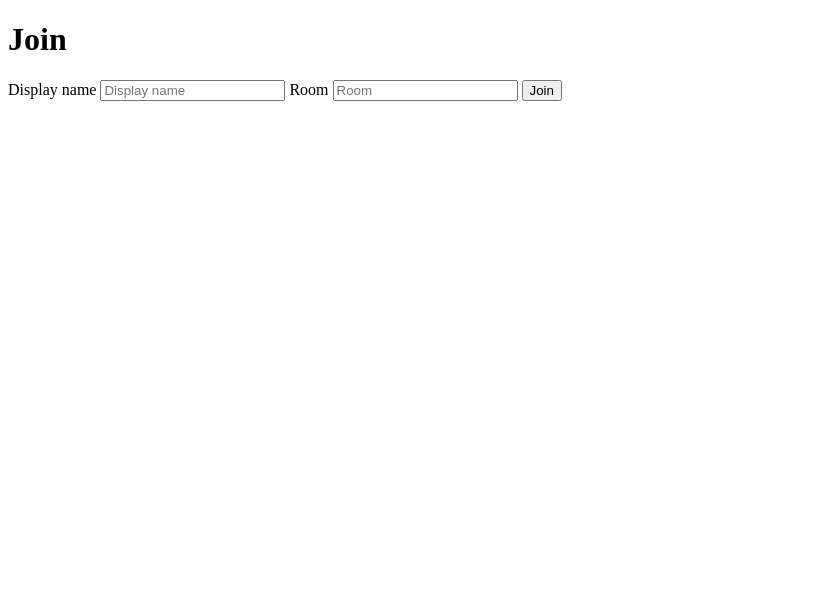
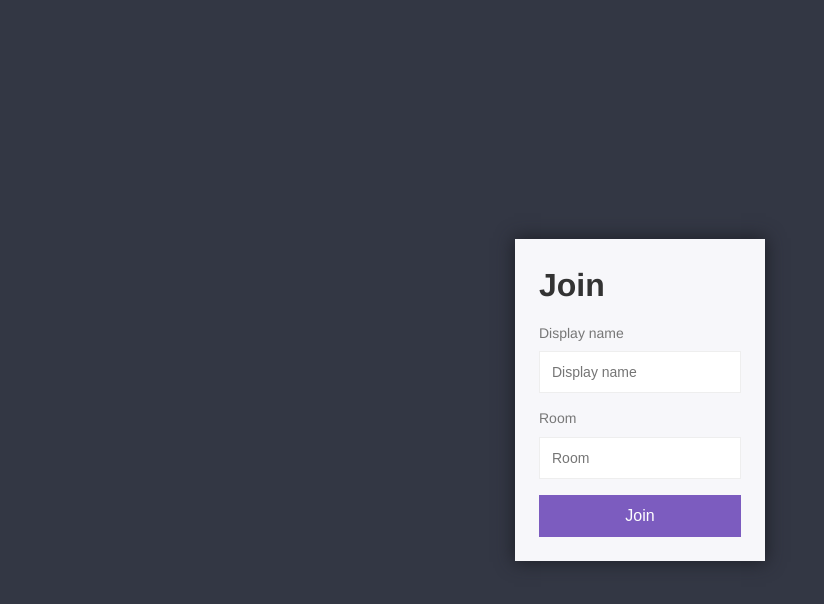
Before and after one commit to aimeehg/chat-app, a website: page public/index.html in a window 1280 px wide. Shown: the whole page, without its empty margins (0-824 px from the left). Drawn offline with Linux system fonts and the light colour scheme.

Commit message:
f commit

```diff
--- a/public/index.html
+++ b/public/index.html
@@ -2,8 +2,8 @@
 <htm>
 <head>
     <title>Chat App</title>
-    <link rel="icon" href="img/favicon.png">
-    <link rel="stylesheet" type="image/png" href="css/styles.min.css">
+    <link rel="icon" type="image/png" href="img/favicon.png">
+    <link rel="stylesheet" href="css/styles.min.css">
 </head>
 <body>
    <div class="centered-form">
```
Also changed, not shown: public/chat.html (+1 -1 lines).
